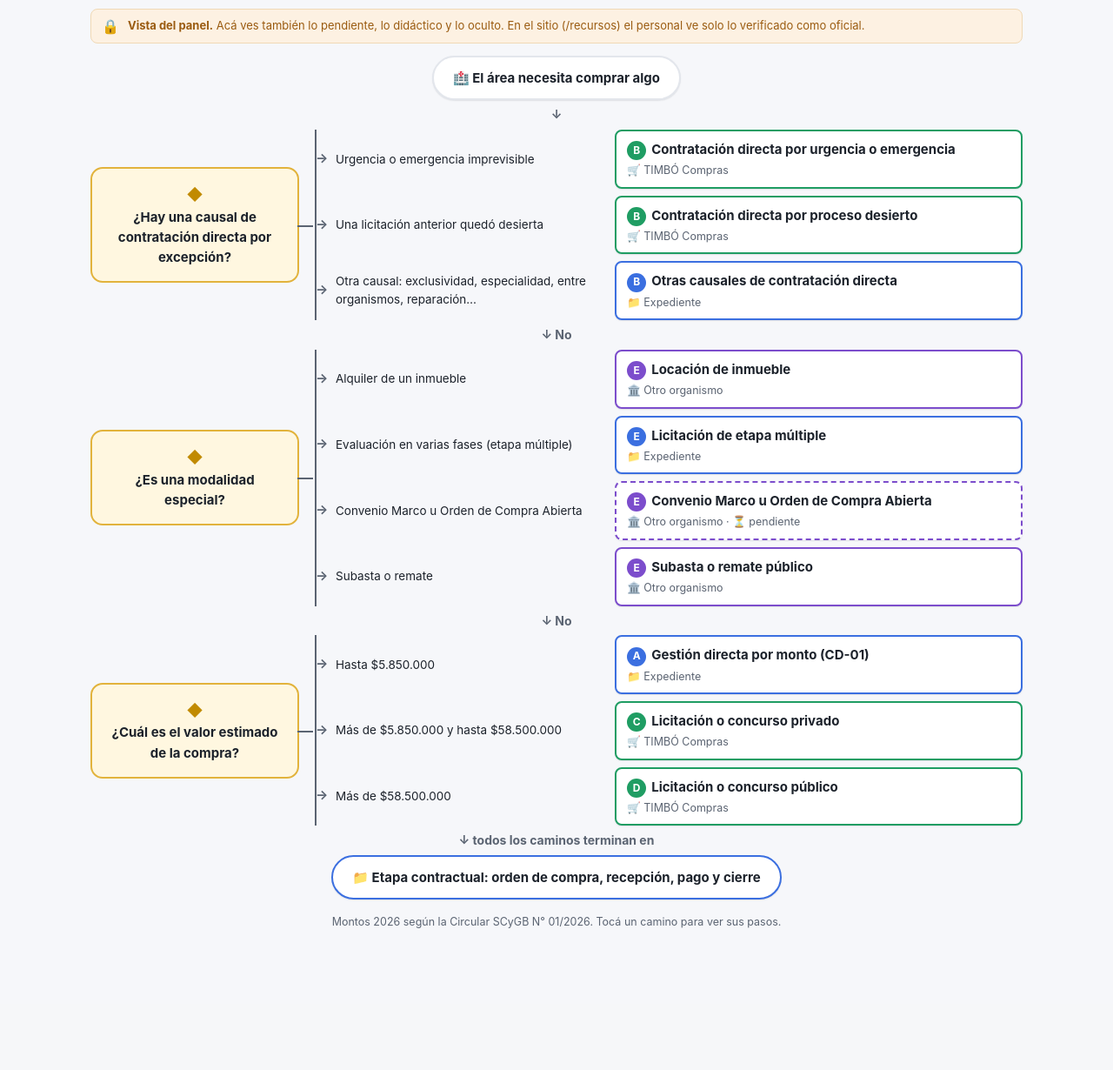
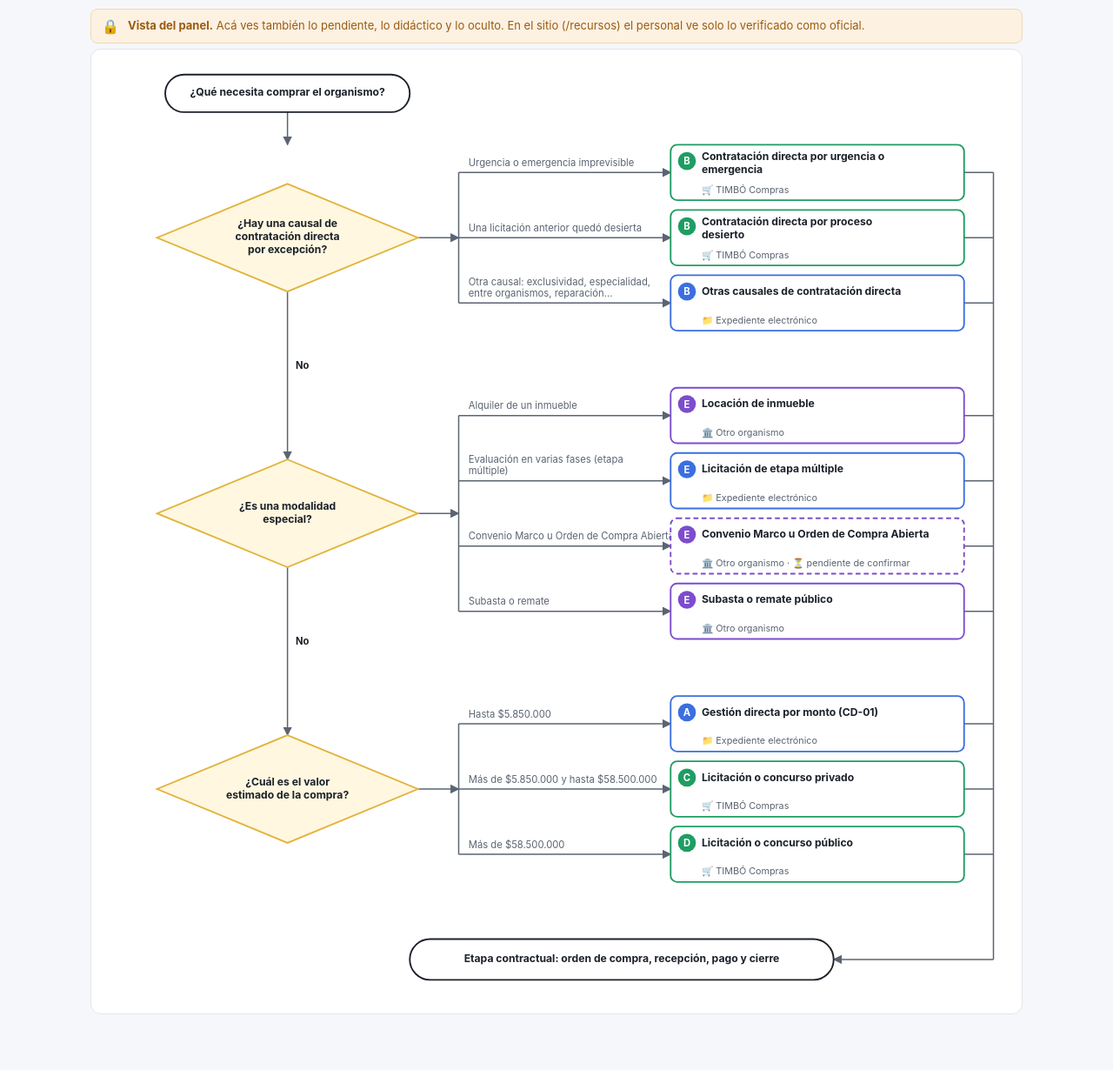
Before and after one commit to bereail/GIT-HEEP, a Flask app: page /admin/recursos/grafico in a window 1280 px wide. Shown: the part 187-1417 px from the top of the page at 87% size. Before the commit the page ends 1254 px from the top, so only its background shows below. Run offline with Flask 3, Linux system fonts and the light colour scheme; the visitor is signed in with stand-in values (Sample User, id 1).

Commit message:
Gráfico de flujo: solo en el panel y como diagrama SVG (rombos, flechas y cajas por sistema)
Co-Authored-By: Claude Opus 5.5 <noreply@anthropic.com>

```diff
--- a/centroAprendizaje/app/admin/routes.py
+++ b/centroAprendizaje/app/admin/routes.py
@@ -962,7 +962,8 @@ def recursos_ficha_roles():
 @admin_bp.route("/recursos/grafico")
 @requiere_admin
 def recursos_grafico():
-    return render_template("recursos/grafico.html", algoritmo=recursos.algoritmo(), **_contexto_recursos())
+    from app.recursos import grafico
+    return render_template("recursos/grafico.html", grafico=grafico.armar(recursos.algoritmo()), **_contexto_recursos())
 
 
 @admin_bp.route("/recursos/proveedores")
--- a/centroAprendizaje/app/static/css/styles.css
+++ b/centroAprendizaje/app/static/css/styles.css
@@ -1840,31 +1840,23 @@ table.data-table { width: 100%; border-collapse: collapse; font-size: 13.5px; }
 @media (prefers-reduced-motion: reduce) { .tope::after { transition: none; } }
 @media print { .tope { text-decoration: none; } .tope::after { display: none; } }
 
-/* ------------------------------------------------- Gráfico de flujo -- */
-.gf { display: grid; justify-items: center; gap: 6px; padding: 8px 0 20px; }
-.gf-inicio, .gf-fin { padding: 12px 22px; border-radius: 999px; font-weight: 700; background: var(--surface); border: 2px solid var(--border); box-shadow: var(--shadow-sm); text-align: center; }
-.gf-fin { border-color: var(--sis, var(--border)); }
-.gf-flecha { color: var(--text-muted); font-weight: 700; font-size: 14px; }
-.gf-fila { width: 100%; display: grid; grid-template-columns: minmax(170px, 240px) 1fr; gap: 0 18px; align-items: center; }
-.gf-pregunta { position: relative; padding: 16px 14px; background: #fff7e0; border: 2px solid #e2b33c; border-radius: 14px; font-weight: 700; text-align: center; }
-.gf-pregunta span { display: block; color: #c18a00; font-size: 18px; }
-.gf-pregunta::after { content: ""; position: absolute; right: -18px; top: 50%; width: 18px; border-top: 2px solid var(--text-muted); }
-.gf-opciones { list-style: none; margin: 0; padding: 0 0 0 14px; border-left: 2px solid var(--text-muted); display: grid; gap: 8px; }
-.gf-opcion { position: relative; display: grid; grid-template-columns: minmax(120px, 40%) 1fr; gap: 10px; align-items: center; }
-.gf-opcion::before { content: "→"; position: absolute; left: -15px; top: 50%; transform: translateY(-55%); color: var(--text-muted); font-weight: 700; }
-.gf-si { font-size: 13.5px; padding-left: 8px; }
-.gf-destino { display: grid; gap: 2px; padding: 9px 12px; border-radius: var(--radius-sm); border: 2px solid var(--sis, var(--border)); background: var(--surface); color: var(--text); text-decoration: none; box-shadow: var(--shadow-sm); }
-.gf-destino:hover, .gf-destino:focus-visible { transform: translateY(-1px); outline: none; box-shadow: 0 0 0 3px var(--accent-soft); }
-.gf-destino.alg-nodo--pendiente { border-style: dashed; }
-.gf-destino small { color: var(--text-muted); }
-.gf-letra { display: inline-grid; place-items: center; width: 22px; height: 22px; margin-right: 6px; border-radius: 50%; background: var(--sis, var(--accent)); color: #fff; font-size: 12px; }
-.gf-pie { margin: 10px 0 0; font-size: 12.5px; color: var(--text-muted); }
-@media (max-width: 760px) {
-  .gf-fila { grid-template-columns: 1fr; gap: 8px; }
-  .gf-pregunta::after { display: none; }
-  .gf-opcion { grid-template-columns: 1fr; gap: 4px; }
-}
-@media print { .gf-destino { box-shadow: none; } }
+/* ------------------------------------- Gráfico de flujo (SVG, panel) -- */
+.gfx-marco { overflow-x: auto; background: var(--surface); border: 1px solid var(--border); border-radius: var(--radius-md); padding: 10px; }
+.gfx { display: block; max-width: 100%; height: auto; min-width: 860px; font-family: inherit; }
+.gfx-linea { stroke: var(--text-muted); stroke-width: 1.6; fill: none; }
+.gfx-punta { fill: var(--text-muted); }
+.gfx-inicio, .gfx-fin { fill: var(--surface); stroke: var(--text); stroke-width: 2; }
+.gfx-rombo { fill: #fff7e0; stroke: #e2b33c; stroke-width: 2; }
+.gfx-txt { fill: var(--text); font-size: 13px; }
+.gfx-txt--fuerte { font-weight: 700; }
+.gfx-chico { fill: var(--text-muted); font-size: 11.5px; }
+.gfx-etiqueta { fill: var(--text-muted); font-size: 12px; }
+.gfx-etiqueta--no { font-weight: 700; fill: var(--text); }
+.gfx-caja rect { fill: var(--surface); stroke: var(--sis, var(--border)); stroke-width: 2; }
+.gfx-caja--pendiente rect { stroke-dasharray: 6 4; }
+.gfx-letra { fill: var(--sis, var(--accent)); }
+.gfx-letra-txt { fill: #fff; font-size: 12px; font-weight: 700; }
+a:hover .gfx-caja rect, a:focus .gfx-caja rect { stroke-width: 3.5; }
 
 /* ---------------------------------------------------- Para proveedores -- */
 .prov-enviar { padding: 14px 16px; display: grid; grid-template-columns: 1fr auto; gap: 10px; align-items: center; margin-bottom: 8px; border-left: 4px solid var(--accent); }
--- a/centroAprendizaje/app/templates/recursos/_comun.html
+++ b/centroAprendizaje/app/templates/recursos/_comun.html
@@ -16,7 +16,7 @@
 {% macro subnav(activo) %}
 <nav class="rec-subnav" aria-label="Secciones de Recursos">
   <a class="rec-subnav__inicio {{ 'is-active' if activo == 'inicio' }}" href="{{ url_for(prefijo ~ 'recursos_inicio') }}">📚 Recursos</a>
-  <a class="rec-subnav__inicio {{ 'is-active' if activo == 'grafico' }}" href="{{ url_for(prefijo ~ 'recursos_grafico') }}">🗺️ Gráfico de flujo</a>
+  {% if prefijo == 'admin.' %}<a class="rec-subnav__inicio {{ 'is-active' if activo == 'grafico' }}" href="{{ url_for('admin.recursos_grafico') }}">🗺️ Gráfico de flujo</a>{% endif %}
   {% if prefijo == 'admin.' %}<a class="rec-subnav__inicio {{ 'is-active' if activo == 'flujos' }}" href="{{ url_for('admin.recursos_flujos') }}">🔀 Flujos paso a paso</a>{% endif %}
   <details class="rec-subnav__mas">
     <summary>Ir a otro recurso <span aria-hidden="true">▾</span></summary>
--- a/centroAprendizaje/app/templates/recursos/_grupos.html
+++ b/centroAprendizaje/app/templates/recursos/_grupos.html
@@ -10,7 +10,6 @@
   ]),
   ('Para practicar', [
     ('👥', 'Aprendé desde cero', url_for('ui.recursos_aprender'), 'ui.recursos_aprender', None),
-    ('🗺️', 'Gráfico de flujo', url_for('ui.recursos_grafico'), 'ui.recursos_grafico', None),
     ('🧭', '¿Qué camino sigue una compra?', url_for('ui.recursos_algoritmo'), 'ui.recursos_algoritmo', None),
     ('🎯', 'Simulador', url_for('ui.recursos_simulador'), 'ui.recursos_simulador', None),
     ('💡', 'Explicame este paso', url_for('ui.recursos_explicame'), 'ui.recursos_explicame', None),
--- a/centroAprendizaje/app/templates/recursos/_menu.html
+++ b/centroAprendizaje/app/templates/recursos/_menu.html
@@ -11,7 +11,6 @@
     <a class="rec-menu__item" href="{{ url_for('ui.recursos_aprender') }}"><span class="rec-menu__icono">👥</span><span><b>Aprendé desde cero</b><small>Conceptos y el camino de una compra</small></span></a>
     <div class="rec-menu__grupo">Herramientas prácticas</div>
     <div class="rec-menu__chips">
-      <a href="{{ url_for('ui.recursos_grafico') }}">🗺️ Gráfico de flujo</a>
       <a href="{{ url_for('ui.recursos_algoritmo') }}">🧭 ¿Qué camino sigue?</a>
       {% if 'simulador' not in ocultos %}<a href="{{ url_for('ui.recursos_simulador') }}">🎯 Simulador</a>{% endif %}
       <a href="{{ url_for('ui.recursos_explicame') }}">💡 Explicame este paso</a>
--- a/centroAprendizaje/app/templates/recursos/grafico.html
+++ b/centroAprendizaje/app/templates/recursos/grafico.html
@@ -1,34 +1,57 @@
 {% extends layout %}
 {% from "recursos/_comun.html" import subnav with context %}
-{% block titulo %}Gráfico: qué camino sigue una compra — Recursos{% endblock %}
+{% block titulo %}Gráfico de flujo — Recursos{% endblock %}
 {% block shell_clase %}admin-shell--ancho{% endblock %}
 {% block contenido %}
 {{ subnav('grafico') }}
-{% set N = algoritmo.nodos %}
-{% set RAMA = {} %}{% for r in algoritmo.ramas %}{% for x in (r.nodos or [r.nodo]) %}{% set _ = RAMA.update({x: r.letra}) %}{% endfor %}{% endfor %}
-{% set SIS = {'expediente': '📁 Expediente', 'compras': '🛒 TIMBÓ Compras', 'organismo': '🏛️ Otro organismo', 'externo': '↗ Fuera'} %}
+{% set g = grafico %}
+<div class="gfx-marco">
+<svg class="gfx" viewBox="0 0 {{ g.ancho }} {{ g.alto }}" width="{{ g.ancho }}" role="img" aria-labelledby="gfx-titulo">
+  <title id="gfx-titulo">Diagrama de flujo: qué camino sigue una compra según la causal, la modalidad y el monto</title>
+  <defs>
+    <marker id="gfx-punta" viewBox="0 0 10 10" refX="9" refY="5" markerWidth="7" markerHeight="7" orient="auto-start-reverse">
+      <path d="M0,0 L10,5 L0,10 z" class="gfx-punta"/>
+    </marker>
+  </defs>
 
-<div class="gf" role="img" aria-label="Gráfico de flujo: qué camino sigue una compra según la causal, la modalidad y el monto">
-  <div class="gf-inicio">🏥 El área necesita comprar algo</div>
-  {% for d in ['d-excepcion', 'd-modalidad', 'd-monto'] %}{% set n = N[d] %}
-  <div class="gf-flecha" aria-hidden="true">{{ '↓' if loop.first else '↓ No' }}</div>
-  <div class="gf-fila">
-    <div class="gf-pregunta"><span>◆</span>{{ n.titulo }}</div>
-    <ul class="gf-opciones">
-      {% for o in n.opciones if N[o.va].tipo != 'decision' %}{% set dst = N[o.va] %}
-      <li class="gf-opcion">
-        <span class="gf-si">{{ o.texto }}</span>
-        <a class="gf-destino alg-sis--{{ dst.sistema }} {{ 'alg-nodo--pendiente' if dst.estado == 'pendiente' }}" href="{{ url_for('admin.recursos_flujos') ~ '#flujo-' ~ o.va if prefijo == 'admin.' else url_for(prefijo ~ 'recursos_algoritmo') }}">
-          <b>{% if RAMA.get(o.va) %}<span class="gf-letra">{{ RAMA[o.va] }}</span>{% endif %}{{ dst.titulo }}</b>
-          <small>{{ SIS.get(dst.sistema, '') }}{% if dst.estado == 'pendiente' %} · ⏳ pendiente{% endif %}</small>
-        </a>
-      </li>
-      {% endfor %}
-    </ul>
-  </div>
+  {# líneas sin punta: repartidores y colector #}
+  {% for x1, y1, x2, y2 in g.buses + g.colector[:-1] %}<line class="gfx-linea" x1="{{ x1 }}" y1="{{ y1 }}" x2="{{ x2 }}" y2="{{ y2 }}"/>{% endfor %}
+  {% set x1, y1, x2, y2 = g.colector[-1] %}<line class="gfx-linea" x1="{{ x1 }}" y1="{{ y1 }}" x2="{{ x2 }}" y2="{{ y2 }}"/>
+  {# flechas #}
+  {% for x1, y1, x2, y2 in g.flechas %}<line class="gfx-linea" x1="{{ x1 }}" y1="{{ y1 }}" x2="{{ x2 }}" y2="{{ y2 }}" marker-end="url(#gfx-punta)"/>{% endfor %}
+
+  {# inicio #}
+  {% set i = g.inicio %}
+  <rect class="gfx-inicio" x="{{ i.x }}" y="{{ i.y }}" width="{{ i.w }}" height="{{ i.h }}" rx="23"/>
+  <text class="gfx-txt gfx-txt--fuerte" x="{{ i.x + i.w / 2 }}" y="{{ i.y + i.h / 2 - (i.texto | length - 1) * 8 }}" text-anchor="middle" dominant-baseline="middle">{% for l in i.texto %}<tspan x="{{ i.x + i.w / 2 }}" dy="{{ 0 if loop.first else 16 }}">{{ l }}</tspan>{% endfor %}</text>
+
+  {# rombos de decisión #}
+  {% for r in g.rombos %}
+  <polygon class="gfx-rombo" points="{{ r.cx }},{{ r.cy - g.rombo_h }} {{ r.cx + g.rombo_w }},{{ r.cy }} {{ r.cx }},{{ r.cy + g.rombo_h }} {{ r.cx - g.rombo_w }},{{ r.cy }}"/>
+  <text class="gfx-txt gfx-txt--fuerte" x="{{ r.cx }}" y="{{ r.cy - (r.texto | length - 1) * 8 }}" text-anchor="middle" dominant-baseline="middle">{% for l in r.texto %}<tspan x="{{ r.cx }}" dy="{{ 0 if loop.first else 16 }}">{{ l }}</tspan>{% endfor %}</text>
   {% endfor %}
-  <div class="gf-flecha" aria-hidden="true">↓ todos los caminos terminan en</div>
-  <div class="gf-fin alg-sis--expediente">📁 {{ N['fin-contractual'].titulo }}</div>
-  <p class="gf-pie">Montos 2026 según la Circular SCyGB N° 01/2026. Tocá un camino para ver sus pasos.</p>
+
+  {# etiquetas de las flechas #}
+  {% for e in g.etiquetas %}
+  <text class="gfx-txt gfx-etiqueta {{ 'gfx-etiqueta--no' if e.no }}" x="{{ e.x }}" y="{{ e.y - 8 - (e.texto | length - 1) * 14 }}">{% for l in e.texto %}<tspan x="{{ e.x }}" dy="{{ 0 if loop.first else 14 }}">{{ l }}</tspan>{% endfor %}</text>
+  {% endfor %}
+
+  {# cajas de destino #}
+  {% for c in g.cajas %}
+  <a href="{{ url_for('admin.recursos_flujos') }}#flujo-{{ c.id }}">
+    <g class="gfx-caja alg-sis--{{ c.sistema }} {{ 'gfx-caja--pendiente' if c.pendiente }}">
+      <rect x="{{ c.x }}" y="{{ c.y }}" width="{{ c.w }}" height="{{ c.h }}" rx="8"/>
+      {% if c.letra %}<circle class="gfx-letra" cx="{{ c.x + 20 }}" cy="{{ c.y + 20 }}" r="11"/><text class="gfx-letra-txt" x="{{ c.x + 20 }}" y="{{ c.y + 21 }}" text-anchor="middle" dominant-baseline="middle">{{ c.letra }}</text>{% endif %}
+      <text class="gfx-txt gfx-txt--fuerte" x="{{ c.x + 38 }}" y="{{ c.y + (16 if c.texto | length > 1 else 21) }}" dominant-baseline="middle">{% for l in c.texto %}<tspan x="{{ c.x + 38 }}" dy="{{ 0 if loop.first else 16 }}">{{ l }}</tspan>{% endfor %}</text>
+      <text class="gfx-txt gfx-chico" x="{{ c.x + 38 }}" y="{{ c.y + c.h - 9 }}">{{ c.sistema_txt }}{% if c.pendiente %} · ⏳ pendiente de confirmar{% endif %}</text>
+    </g>
+  </a>
+  {% endfor %}
+
+  {# final #}
+  {% set f = g.fin %}
+  <rect class="gfx-fin" x="{{ f.x }}" y="{{ f.y }}" width="{{ f.w }}" height="{{ f.h }}" rx="25"/>
+  <text class="gfx-txt gfx-txt--fuerte" x="{{ f.x + f.w / 2 }}" y="{{ f.y + f.h / 2 }}" text-anchor="middle" dominant-baseline="middle">{{ f.texto | join(' ') }}</text>
+</svg>
 </div>
 {% endblock %}
--- a/centroAprendizaje/app/templates/recursos/inicio.html
+++ b/centroAprendizaje/app/templates/recursos/inicio.html
@@ -36,7 +36,7 @@
 <h2 class="section__title">Herramientas prácticas</h2>
 <div class="card-grid">
   {% if prefijo == 'admin.' %}<a class="card card-link" href="{{ url_for('admin.recursos_flujos') }}"><span class="home-card__icon">🔀</span><div class="home-card__title">Flujos paso a paso</div><div class="home-card__desc">Todas las bifurcaciones y cada camino con sus pasos, en una sola página. Solo en el panel.</div></a>{% endif %}
-  <a class="card card-link" href="{{ url_for(prefijo ~ 'recursos_grafico') }}"><span class="home-card__icon">🗺️</span><div class="home-card__title">Gráfico de flujo</div><div class="home-card__desc">Qué camino sigue una compra y sus bifurcaciones, de un vistazo.</div></a>
+  {% if prefijo == 'admin.' %}<a class="card card-link" href="{{ url_for('admin.recursos_grafico') }}"><span class="home-card__icon">🗺️</span><div class="home-card__title">Gráfico de flujo</div><div class="home-card__desc">El diagrama de qué camino sigue una compra y sus bifurcaciones. Solo en el panel.</div></a>{% endif %}
   <a class="card card-link" href="{{ url_for(prefijo ~ 'recursos_algoritmo') }}"><span class="home-card__icon">🧭</span><div class="home-card__title">¿Qué camino sigue una compra?</div><div class="home-card__desc">Diagrama interactivo con las ramas de cada procedimiento.</div></a>
   <a class="card card-link" href="{{ url_for(prefijo ~ 'recursos_explicame') }}"><span class="home-card__icon">💡</span><div class="home-card__title">Explicame este paso</div><div class="home-card__desc">Buscá tu pregunta o elegí una etapa: explicación simple, técnica y su fuente.</div></a>
   <a class="card card-link" href="{{ url_for(prefijo ~ 'recursos_herramienta', clave='sistemas') }}"><span class="home-card__icon">🔀</span><div class="home-card__title">¿Qué se hace en cada sistema?</div><div class="home-card__desc">Expediente, TIMBÓ Compras y lo que va por fuera, con un ejemplo.</div></a>
--- a/centroAprendizaje/app/ui/routes.py
+++ b/centroAprendizaje/app/ui/routes.py
@@ -575,11 +575,6 @@ def recursos_ficha_roles():
     return render_template("recursos/ficha_roles.html", **_contexto_recursos())
 
 
-@ui_bp.route("/recursos/grafico")
-def recursos_grafico():
-    return render_template("recursos/grafico.html", algoritmo=recursos.algoritmo_publico(), **_contexto_recursos())
-
-
 @ui_bp.route("/recursos/proveedores")
 def recursos_proveedores():
     return render_template("recursos/proveedores.html", p=recursos.herramientas()["proveedores"], **_contexto_recursos())
```
Also changed, not shown: centroAprendizaje/app/recursos/grafico.py (added, +71 -0 lines), centroAprendizaje/tests/test_recursos.py (+6 -6 lines).
